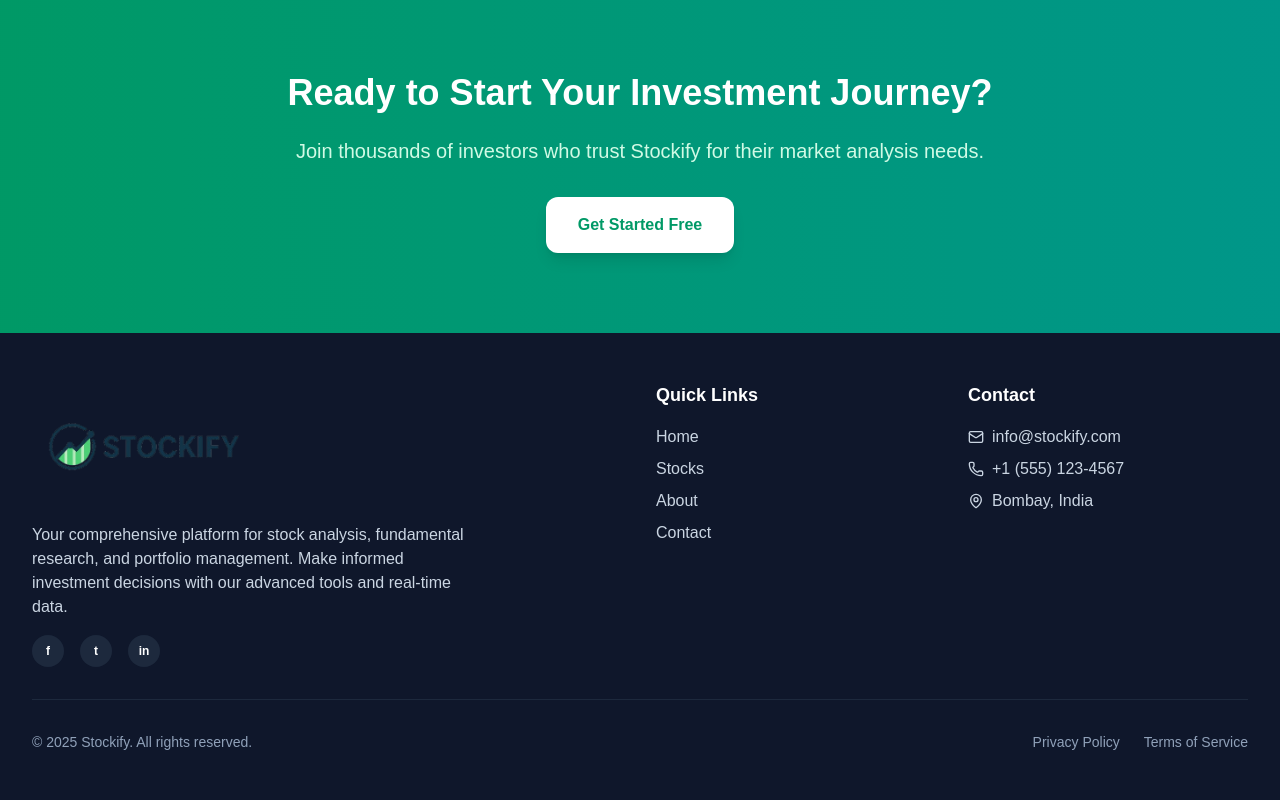
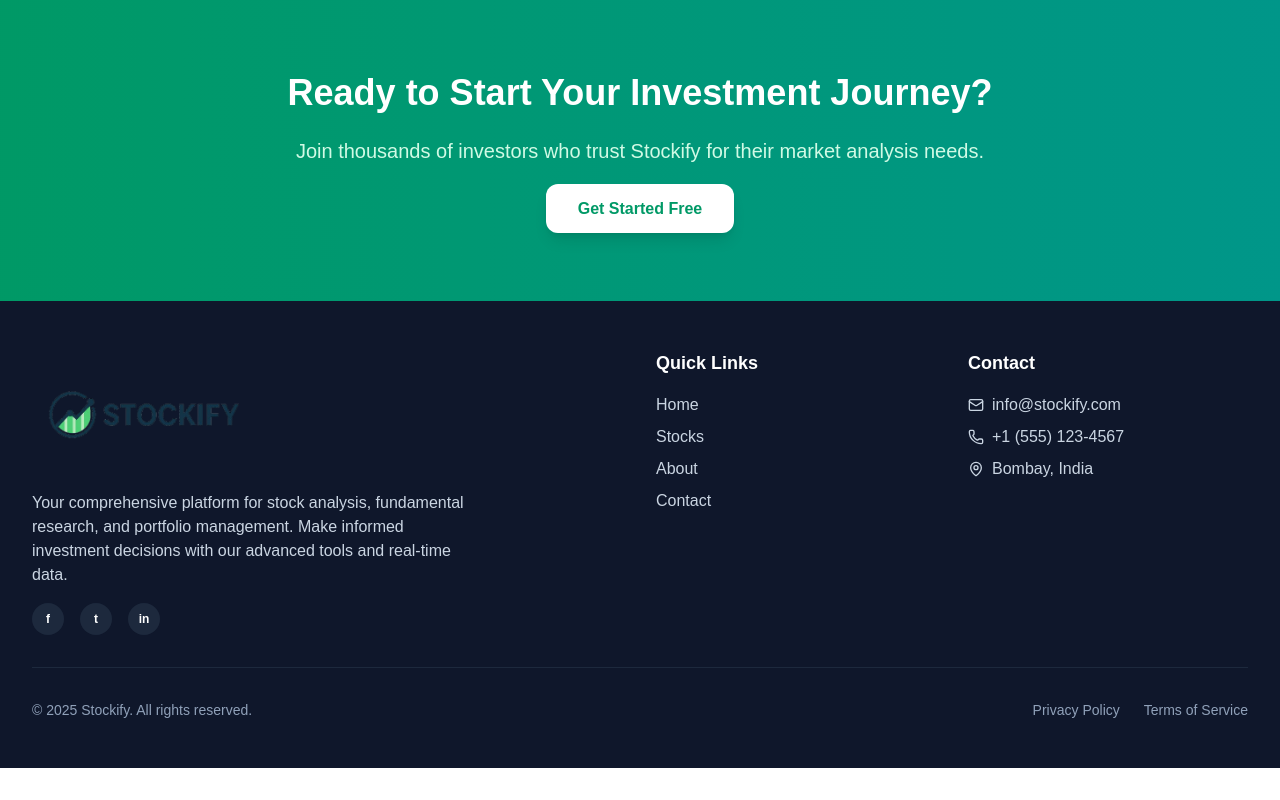
Before and after one commit to dhaval-patil21/Stockify, a Next.js app: page / in a window 1280 px wide. Shown: the part 1349-2149 px from the top of the page. After the commit the page ends 2117 px from the top, so only its background shows below. Built offline with nearby package versions, Linux system fonts and the light colour scheme.

Commit message:
first commit

```diff
--- a/src/pages/Home/HeroSection.tsx
+++ b/src/pages/Home/HeroSection.tsx
@@ -134,12 +134,12 @@ const HeroSection = () => {
             Join thousands of investors who trust Stockify for their market
             analysis needs.
           </p>
-          <button
-            onClick={() => setCurrentPage("stocks")}
+          <Link
+            href="/stocks"
             className="bg-white text-emerald-600 px-8 py-4 rounded-xl font-semibold hover:bg-gray-50 transition-all duration-300 shadow-lg hover:shadow-xl"
           >
             Get Started Free
-          </button>
+          </Link>
         </div>
       </section>
     </div>
```
